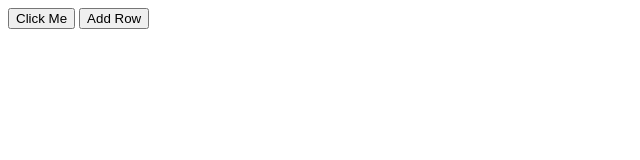
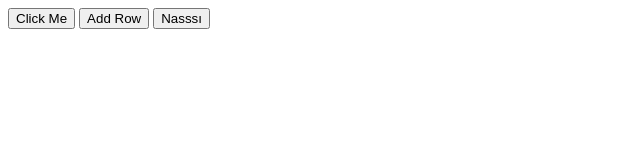
Before and after one commit to enerjio/testgs, a plain HTML site: page index.html in a window 1280 px wide. Shown: the whole page, without its empty margins (0-640 px from the left). Drawn offline with Linux system fonts and the light colour scheme.

Commit message:
Update index.html

```diff
--- a/index.html
+++ b/index.html
@@ -11,6 +11,7 @@
     <div id="app"></div>
     <button id="btn">Click Me</button>
     <button id="btn2">Add Row</button>
+    <button id="btn3">Nasssı</button>
 
     <script src="my.js"></script>
 </body>
```
